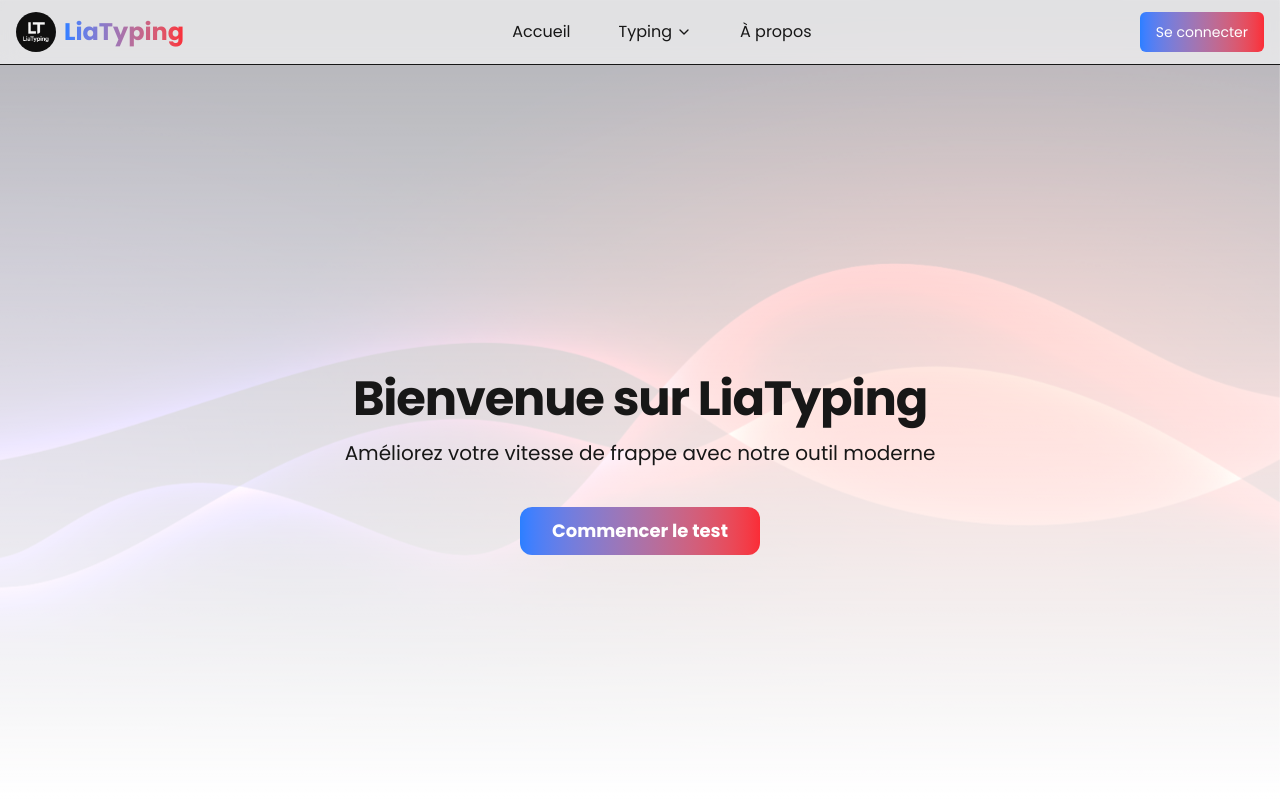
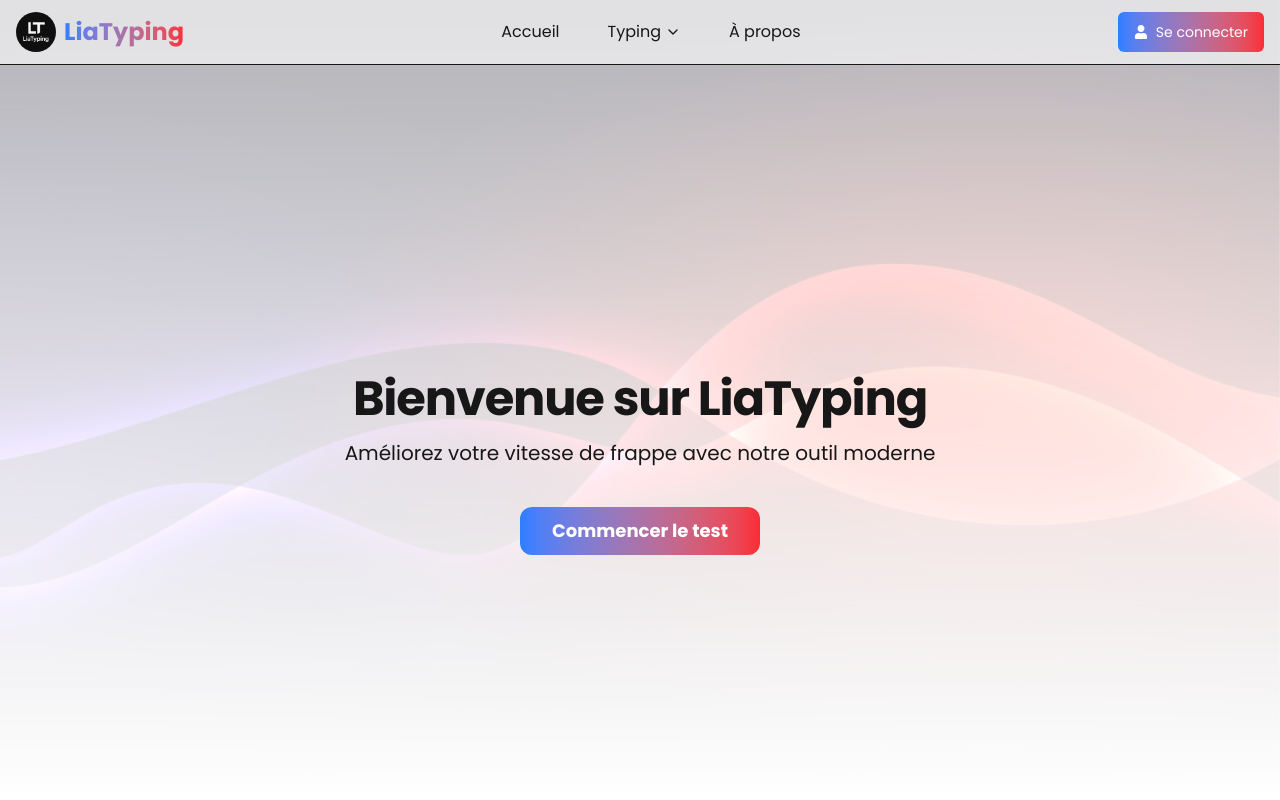
Before and after one commit to RaJharit77/LiaTyping-Nextjs-App, a Next.js app: page / in a window 1280 px wide. Shown: the top 800 px of the page. Built offline with nearby package versions, Linux system fonts and the light colour scheme; no server answers.

Commit message:
feat: Update next.js and Header.tsx

```diff
--- a/components/common/Header.tsx
+++ b/components/common/Header.tsx
@@ -9,6 +9,7 @@ import MobileGameModeLink from "./components/MobileGameModeLink";
 import MobileNavLink from "./components/MobileNavLink";
 import { useState, useRef, useEffect } from "react";
 import { ChevronDown, Menu, X } from "lucide-react";
+import { FaUser } from "react-icons/fa";
 
 export default function Header() {
     const { data: session } = useSession();
@@ -89,9 +90,9 @@ export default function Header() {
                         </Link>
                     ) : (
                         <Link href="/auth/login">
-                            <Button size="default" className="bg-gradient-to-r from-blue-500 to-red-500 text-white
-                hover:shadow-neon hover:shadow-[0_0_10px_#3b82f6,0_0_20px_#ef4444] transition-all duration-300">
-                                Se connecter
+                            <Button size="default" className="bg-gradient-to-r from-blue-500 to-red-500 text-white hover:shadow-neon hover:shadow-[0_0_10px_#3b82f6,0_0_20px_#ef4444] transition-all duration-300 flex items-center gap-2 text-center">
+                                <FaUser />
+                                <span>Se connecter</span>
                             </Button>
                         </Link>
                     )}
@@ -155,9 +156,9 @@ export default function Header() {
                                 </Link>
                             ) : (
                                 <Link href="/auth/login" className="w-full" onClick={() => setMobileMenuOpen(false)}>
-                                    <Button className="w-full bg-gradient-to-r from-blue-500 to-red-500 text-white
-                    hover:shadow-neon hover:shadow-[0_0_10px_#3b82f6,0_0_20px_#ef4444] transition-all duration-300">
-                                        Se connecter
+                                    <Button className="w-full bg-gradient-to-r from-blue-500 to-red-500 text-white hover:shadow-neon hover:shadow-[0_0_10px_#3b82f6,0_0_20px_#ef4444] transition-all duration-300 flex items-center gap-2 text-center">
+                                        <FaUser />
+                                        <span>Se connecter</span>
                                     </Button>
                                 </Link>
                             )}
--- a/package.json
+++ b/package.json
@@ -23,13 +23,15 @@
     "cors": "^2.8.5",
     "gsap": "^3.12.7",
     "lucide-react": "^0.488.0",
-    "next": "15.3.0",
+    "next": "^15.3.0",
     "next-auth": "^4.24.11",
     "next-themes": "^0.4.6",
     "postcss": "^8.5.3",
     "react": "^19.0.0",
     "react-dom": "^19.0.0",
     "react-hook-form": "^7.55.0",
+    "react-hot-toast": "^2.5.2",
+    "react-icons": "^5.5.0",
     "recharts": "^2.15.2",
     "sonner": "^2.0.3",
     "swr": "^2.3.3",
```
Also changed, not shown: 1 other file (tests, documents, lock files or other folders).
